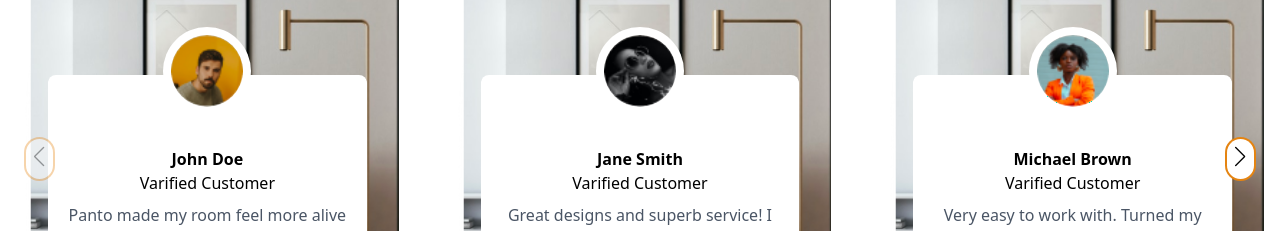
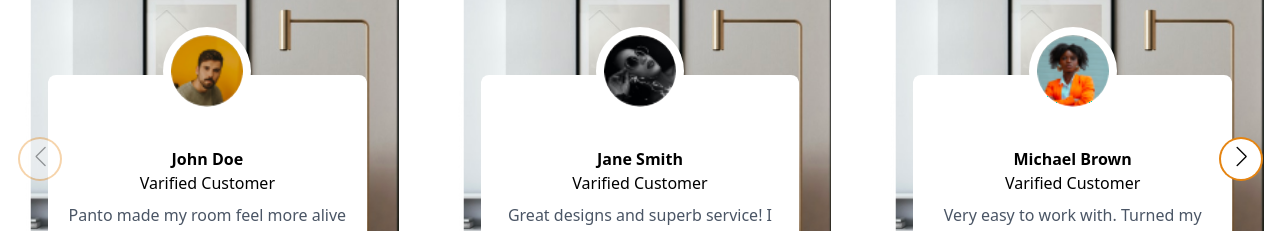
Before and after one commit to jannatul202/furniture_web, a React (Vite) app: page / in a window 1280 px wide. Shown: the part 3700-3931 px from the top of the page. Built offline with nearby package versions, Linux system fonts and the light colour scheme.

Commit message:
Update index.css

```diff
--- a/src/index.css
+++ b/src/index.css
@@ -19,7 +19,7 @@
 
 .swiper-button-prev:after,
 .swiper-button-next:after {
-  @apply w-10 h-10 leading-3  px-2 py-2 ring-2 ring-primary hover:text-white hover:bg-primary rounded-full bg-white text-black;
+  @apply w-10 h-10 leading-3  px-4 py-2 ring-2 ring-primary hover:text-white hover:bg-primary rounded-full bg-white text-black;
 }
 
 
```
